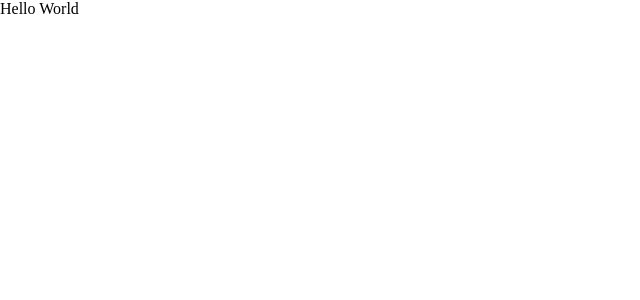
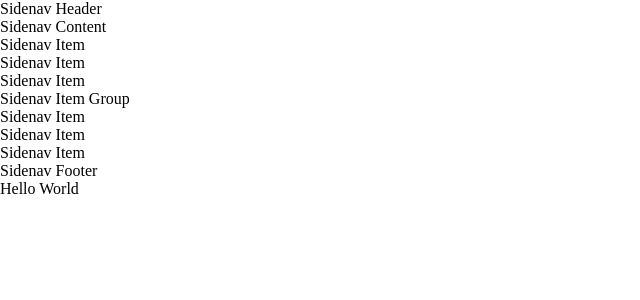
Before and after one commit to MGSimard/vertexui, a React (Vite) app: page / in a window 1280 px wide. Shown: the top 300 px of the page, without its empty margins (0-640 px from the left). Built offline with nearby package versions, Linux system fonts and the light colour scheme.

Commit message:
Start sidenav components, add some normalizing css for stuff

```diff
--- a/src/_components/Sidenav/Sidenav.tsx
+++ b/src/_components/Sidenav/Sidenav.tsx
@@ -0,0 +1,44 @@
+export function Sidenav() {
+  return (
+    <nav>
+      <SidenavHeader />
+      <SidenavContent />
+      <SidenavFooter />
+    </nav>
+  );
+}
+
+function SidenavHeader() {
+  return <div>Sidenav Header</div>;
+}
+
+function SidenavContent() {
+  return (
+    <ul>
+      Sidenav Content
+      <SidenavItem />
+      <SidenavItem />
+      <SidenavItem />
+      <SidenavItemGroup />
+    </ul>
+  );
+}
+function SidenavItem() {
+  return <li>Sidenav Item</li>;
+}
+function SidenavItemGroup() {
+  return (
+    <li>
+      Sidenav Item Group
+      <ul>
+        <SidenavItem />
+        <SidenavItem />
+        <SidenavItem />
+      </ul>
+    </li>
+  );
+}
+
+function SidenavFooter() {
+  return <div>Sidenav Footer</div>;
+}
--- a/src/_styles/globals.css
+++ b/src/_styles/globals.css
@@ -4,8 +4,8 @@
   box-sizing: border-box;
 }
 :root {
+  --siteMaxWidth: "";
   --sideNavWidth: "";
-  --siteMaxWidth: "";
 }
 :root[data-theme="light"] {
 }
@@ -25,3 +25,42 @@ body {
 }
 #app {
 }
+/* Normalize */
+h1,
+h2,
+h3,
+h4,
+h5,
+h6 {
+  font-size: 1.6rem;
+}
+img,
+svg {
+  display: block;
+  max-width: 100%;
+}
+a {
+  color: inherit;
+  text-decoration: none;
+}
+ul,
+ol {
+  list-style: none;
+}
+button {
+  text-align: center;
+  color: inherit;
+  /*font-family: inherit;*/
+}
+button:not(:disabled) {
+  cursor: pointer;
+}
+button:disabled {
+  filter: grayscale(1);
+  pointer-events: none;
+}
+[popover] {
+  color: inherit;
+  border: none;
+  height: auto;
+}
--- a/src/routes/__root.tsx
+++ b/src/routes/__root.tsx
@@ -1,9 +1,10 @@
 import { Outlet, createRootRoute } from "@tanstack/react-router";
 import { TanStackRouterDevtools } from "@tanstack/react-router-devtools";
-
+import { Sidenav } from "@/_components/Sidenav/Sidenav";
 export const Route = createRootRoute({
   component: () => (
     <>
+      <Sidenav />
       <Outlet />
       {/* <TanStackRouterDevtools /> */}
     </>
```
